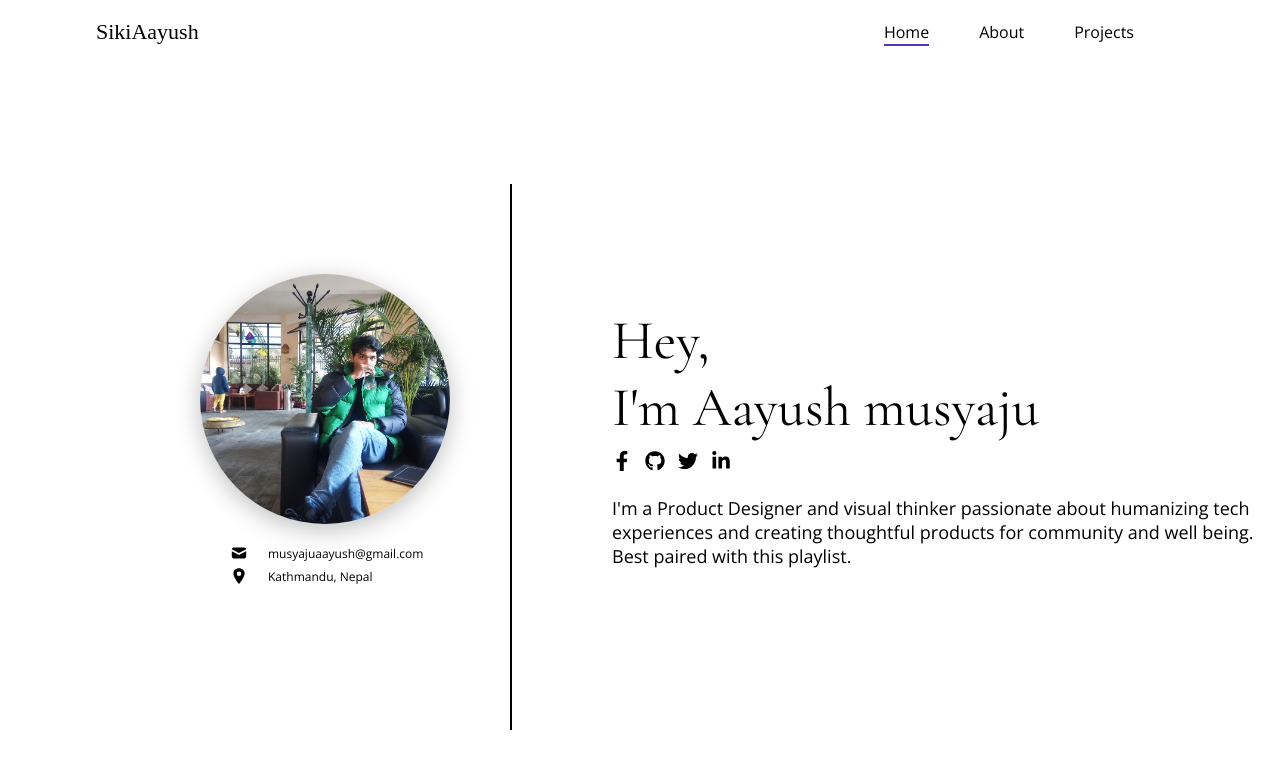
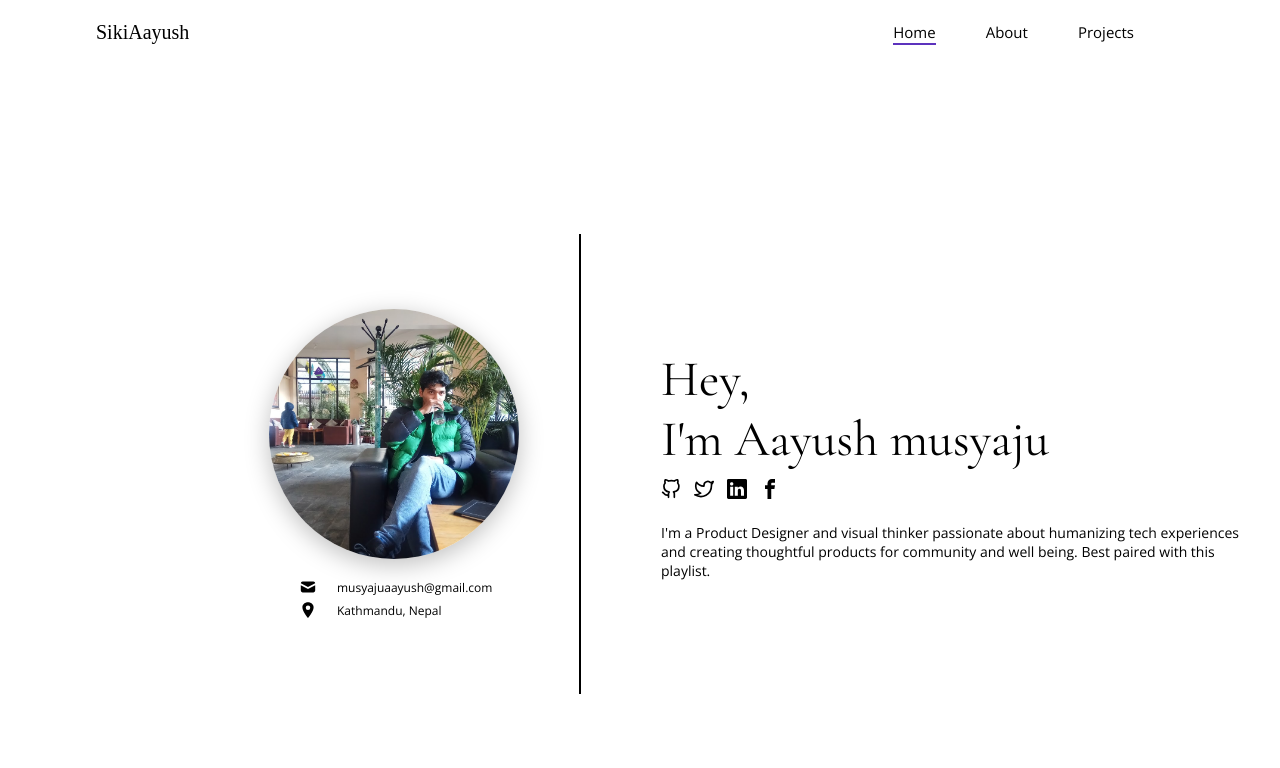
Before and after one commit to siki-aayush/siki-aayush.github.io, a React (Create React App) app: page / in a window 1280 px wide. Shown: the top 768 px of the page. Built offline with nearby package versions, Linux system fonts and the light colour scheme; a web font is replaced by a local one.

Commit message:
- Font sizes default specified in variable css - Home icons changed - Navigation font size changed - Updated margins on about page

```diff
--- a/src/components/Home.tsx
+++ b/src/components/Home.tsx
@@ -1,5 +1,8 @@
 import { useEffect } from "react";
-import { FaLinkedinIn, FaFacebookF, FaTwitter, FaGithub } from "react-icons/fa";
+import { FiTwitter, FiGithub } from "react-icons/fi";
+import { BsLinkedin } from "react-icons/bs";
+
+import { ImFacebook } from "react-icons/im";
 import { HiMail } from "react-icons/hi";
 import { IoLocationSharp } from "react-icons/io5";
 import { changePageState, Page } from "../Interfaces";
@@ -30,17 +33,17 @@ const Home = ({ setCurrentPage }: changePageState) => {
                     Hey,<br></br>I'm Aayush musyaju
                 </div>
                 <div className="home__right__icons">
-                    <a href="/" className="home__facebook">
-                        <FaFacebookF className="icon_test" />
-                    </a>
                     <a href="/" className="home__github">
-                        <FaGithub className="icon_test" />
+                        <FiGithub className="icon_test" fill="#fff" />
                     </a>
                     <a href="/" className="home__twitter">
-                        <FaTwitter className="icon_test" />
+                        <FiTwitter className="icon_test" />
                     </a>
                     <a href="/" className="home__linkedin">
-                        <FaLinkedinIn className="icon_test" />
+                        <BsLinkedin className="icon_test" />
+                    </a>
+                    <a href="/" className="home__facebook">
+                        <ImFacebook className="icon_test" />
                     </a>
                 </div>
                 <div className="home__right__about">
--- a/src/scss/_about.scss
+++ b/src/scss/_about.scss
@@ -5,11 +5,11 @@
 	margin-top: 20%;
 
 	@include breakpoint-up(large) {
-		margin-top: 80px;
 		flex-direction: row;
 		align-items: unset;
 		justify-content: center;
-		margin: 80px 20px 20px 0px;
+		margin-top: 110px;
+		//margin: 80px 20px 20px 0px;
 	}
 
 	&__img {
@@ -20,8 +20,7 @@
 		@include breakpoint-up(large) {
 			width: 445px;
 			height: 630px;
-			margin-top: 40px;
-			margin-right: 100px;
+			margin-right: 80px;
 		}
 
 		img {
@@ -47,23 +46,23 @@
 		}
 
 		&__heading {
-			padding: 15px 0;
+			padding: 0 0 15px 0;
 			font-family: 'Cormorant', serif;
 			font-size: 30px;
 			font-weight: $regular;
 
 			@include breakpoint-up(large) {
-				font-size: 65px;
-				padding-bottom: 25px;
+				font-size: $x-large;
+				padding-bottom: 20px;
 			}
 		}
 
 		&__p{
-			font-size: 12px;
+			font-size: $small;
 
 			@include breakpoint-up(large) {
 				max-width: 520px;
-				font-size: 16px;
+				font-size: $large;
 			}
 		}
 
--- a/src/scss/_globals.scss
+++ b/src/scss/_globals.scss
@@ -1,7 +1,6 @@
 * {
 	box-sizing: border-box;
-	margin: 0;
-	padding: 0;
+	margin: 0; padding: 0;
 }
 
 html {
@@ -10,12 +9,12 @@ html {
 }
 
 body {
-	font-size: 14px;
+	font-size: $small;
 	color: #000000;
 	//background-color: #efefef;
 
 	@include breakpoint-up(large) {
-		font-size: 16px;
+		font-size: $med;
 	}
 }
 
--- a/src/scss/_home.scss
+++ b/src/scss/_home.scss
@@ -5,14 +5,15 @@
 
 	@include breakpoint-up(large) {
 		flex-direction: row;
-		margin-top: 120px;
+		margin-top: 170px;
 	}
 
 	&__left {
 
 		@include breakpoint-up(large) {
-			padding-left: 200px;
-			margin-top: -55px;
+			padding-left: 250px;
+			//margin-left: auto;
+			//width: 715px;
 		}
 
 		// Profile image
@@ -33,7 +34,7 @@
 		}
 
 		&__mail, &__location{
-			font-size: 12px;
+			font-size: $small;
 
 			@include breakpoint-down(small) {
 				position: absolute;
@@ -72,10 +73,10 @@
 
 	&__separator {
 		@include breakpoint-up(large) {
-			height: 546px;
+			height: 460px;
 			border: 0.5px solid black;
 			margin-left: 60px;
-			margin-right: 100px;
+			margin-right: 80px;
 		}
 	}
 
@@ -84,7 +85,7 @@
 
 		//large
 		@include breakpoint-up(large) {
-			margin-top: -40px;
+			margin-top: 0;
 		}
 
 		// Intro title
@@ -94,7 +95,7 @@
 			text-align: center;
 
 			@include breakpoint-up(large) {
-				font-size: 55px;
+				font-size: $x-large;
 				text-align: left;
 			}
 		}
@@ -129,15 +130,15 @@
 
 		// About myself description
 		&__about {
-			font-size: 12px;
+			font-size: $small;
 			max-width: 90%;
 			margin: auto;
 			margin-top: 15px;
 			text-align: center;
 
 			@include breakpoint-up(large) {
-				font-size: 18px;
-				max-width: 715px;
+				font-size: $med;
+				max-width: 600px;
 				margin-top: 20px;
 				text-align: left;
 			}
@@ -149,6 +150,12 @@
 	&__facebook {
 		svg:hover {
 			color: #3b5998;
+		}
+	}
+
+	&__github {
+		svg:hover {
+			color: $primary;
 		}
 	}
 
--- a/src/scss/_nav.scss
+++ b/src/scss/_nav.scss
@@ -2,6 +2,7 @@
 	width: 85%;
 	height: 8%;
 	font-family: 'Open Sans', sans-serif;
+	font-size: $nav;
 	position: relative;
 	margin: auto;
 	z-index: 999;
@@ -9,10 +10,10 @@
 	// Left side cursive logo
 	&__left {
 		font-family: 'Ma Shan Zheng', cursive;
-		font-size: 16px;
+		font-size: 15px;
 
 		@include breakpoint-up(large) {
-			font-size: 22px;
+			font-size: 20px;
 		}
 	}
 
@@ -29,7 +30,6 @@
 			left: 0;
 			width: 100%;
 			height: 2px;
-			//background: linear-gradient($gradient1, $gradient2, $gradient3);
 			background: $primary;
 			transition: all 300ms;
 		}
--- a/src/scss/_variables.scss
+++ b/src/scss/_variables.scss
@@ -6,6 +6,13 @@ $primary: #5c32bd;
 // Secondary colours
 $gray: #a8a8a8;
 
+// Font sizes
+$small: 12px;
+$med: 14px;
+$large: 16px;
+$x-large: 50px;
+$nav: 15px;
+
 // Font weights
 $regular: 400;
 $medium: 500;
```
